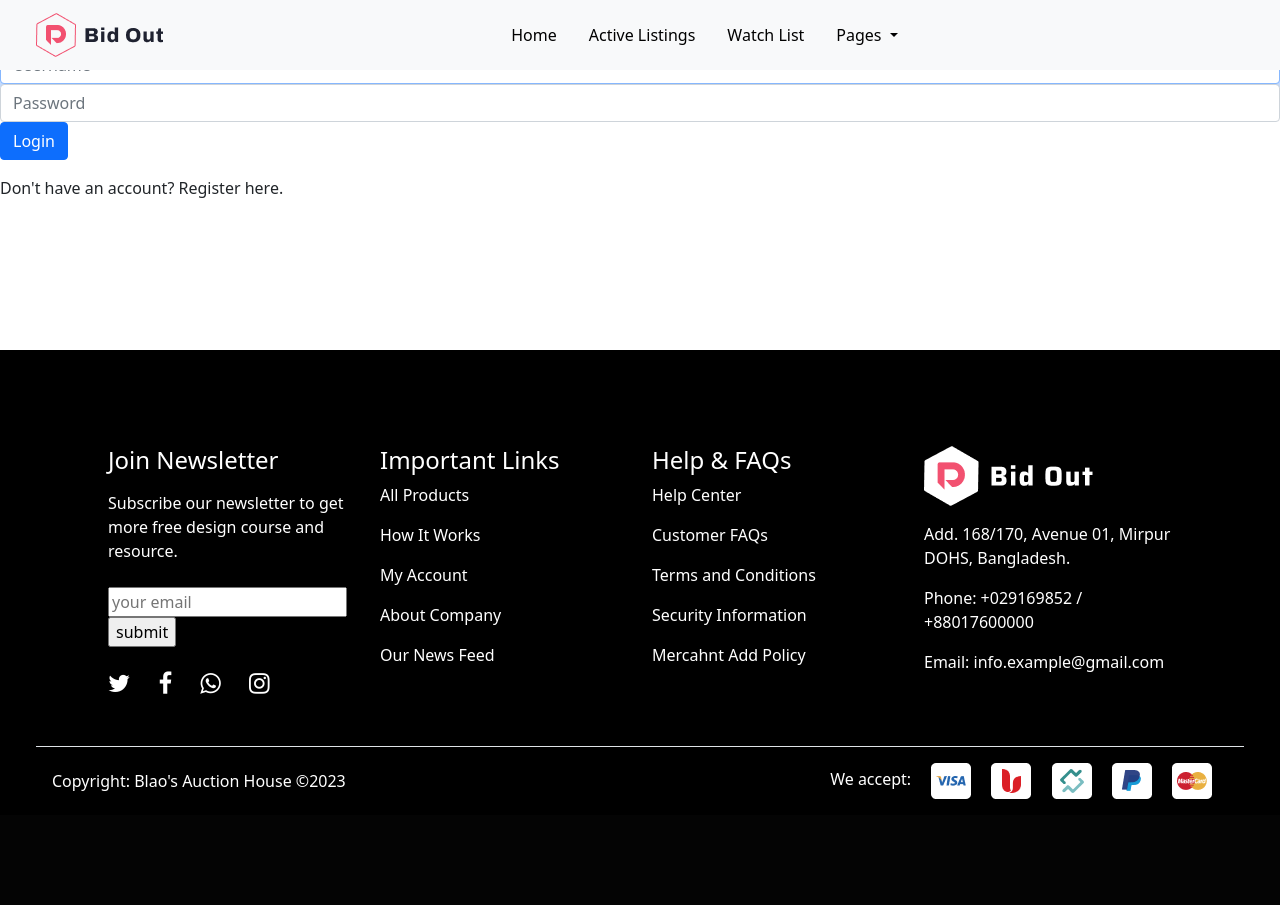
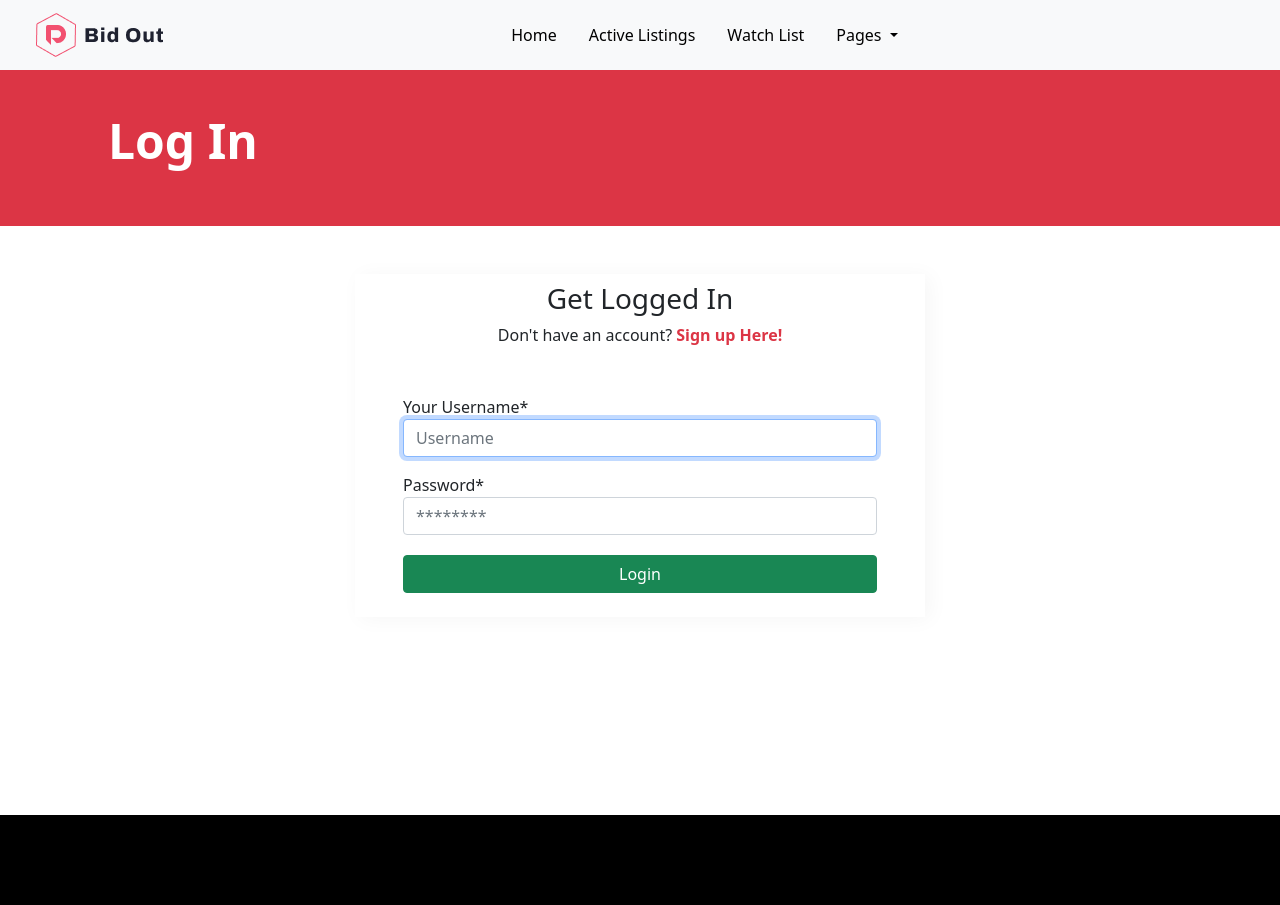
Before and after one commit to Msbalo-1/auctions, a Django app: page /users/login/ in a window 1280 px wide. Shown: the top 905 px of the page. Before the commit the page ends 799 px from the top, so only its background shows below. Run offline with Django 4.2, Linux system fonts and the light colour scheme.

Commit message:
update login

```diff
--- a/users/templates/users/login.html
+++ b/users/templates/users/login.html
@@ -2,23 +2,51 @@
 
 {% block content %}
 
-    <h2>Login</h2>
+    <!-- Header Section -->
+    <div class="container-fluid bg-danger py-5 text-white">
+        <div class="row pt-5">
+            <div class="col-12 col-lg-10">
+                <h1 class="display-5 fw-bold ms-0 ps-0 ms-md-5 ps-md-5 pt-3">Log In</h1>
+            </div>
+        </div>
+    </div>
 
 
-    <form action="{% url 'login' %}" method="post">
-        {% csrf_token %}
-        <div class="form-group">
-            <input autofocus class="form-control" type="text" name="username" placeholder="Username">
+<main>
+        <div class="container">
+            <div class="row py-5 justify-content-center">
+                <div class="col-10 col-md-6 signup-form px-5 py-2">
+                    <div class="form-head text-center mb-5">
+                        <h3>Get Logged In</h3>
+                        <p>Don't have an account? <a class="fw-bold text-danger" href="{% url 'signup' %}">Sign up Here!</a></p>
+                    </div>
+                    <div class="form-body">
+                        <form action="{% url 'login' %}" method="POST" class="">
+                            {% csrf_token %}
+                           <div class="vstack gap-3 m-0 p-0">
+                            <div class="">
+                                <span>
+                                    <label for="username">Your Username*</label>
+                                    <input autofocus class="form-control" id="username" type="text" name="username" placeholder="Username">
+                                </span>
+                            </div>
+                            <div class="">
+                                <span>
+                                    <label for="password">Password*</label>
+                                    <input autofocus class="form-control" id="password" type="password" name="password" placeholder="********">
+                                </span>
+                            </div>
+                            <div class="">
+                                <span>
+                                    <button type="submit" class="w-100 btn btn-success mt-1">Login</button>
+                                </span>
+                            </div>
+                          </div>
+                        </form>
+                    </div>
+                </div>
+            </div>
         </div>
-        <div class="form-group">
-            <input  class="form-control" type="password" name="password" placeholder="Password">
-        </div>
-        <input class="btn btn-primary" type="submit" value="Login">
-    </form>
-
-    Don't have an account? <a href="{% url 'signup' %}">Register here.</a>
-
-
-
+    </main>
 
 {% endblock content %}
```
Also changed, not shown: users/form.py (+10 -0 lines), users/templates/users/register.html (+51 -9 lines).
